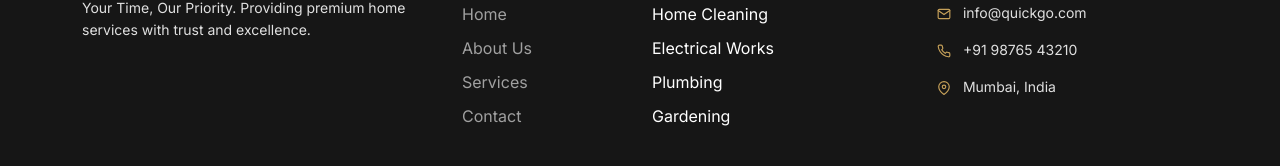
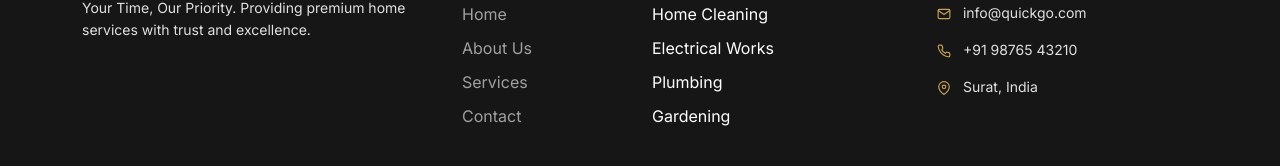
Before and after one commit to bunny635/QuickGo-HomeService-React, a React (Vite) app: page / in a window 1280 px wide. Shown: the part 1899-2065 px from the top of the page. Built offline with nearby package versions, Linux system fonts and the light colour scheme.

Commit message:
changing footer

```diff
--- a/src/components/Footer/Footer.jsx
+++ b/src/components/Footer/Footer.jsx
@@ -34,7 +34,7 @@ const Footer = () => {
             <h5 className="footer-title">Contact Us</h5>
             <p className="contact-item"><FiMail className="me-2 text-gold" /> info@quickgo.com</p>
             <p className="contact-item"><FiPhone className="me-2 text-gold" /> +91 98765 43210</p>
-            <p className="contact-item"><FiMapPin className="me-2 text-gold" /> Mumbai, India</p>
+            <p className="contact-item"><FiMapPin className="me-2 text-gold" /> Surat, India</p>
           </div>
         </div>
         <div className="footer-bottom text-center">
```
